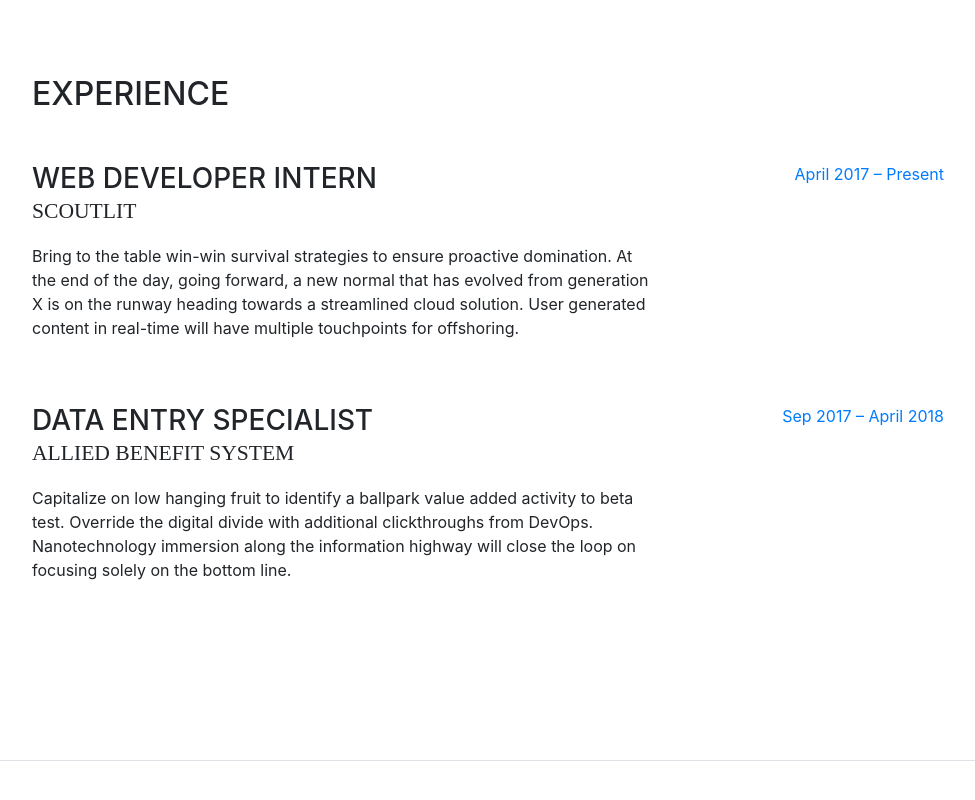
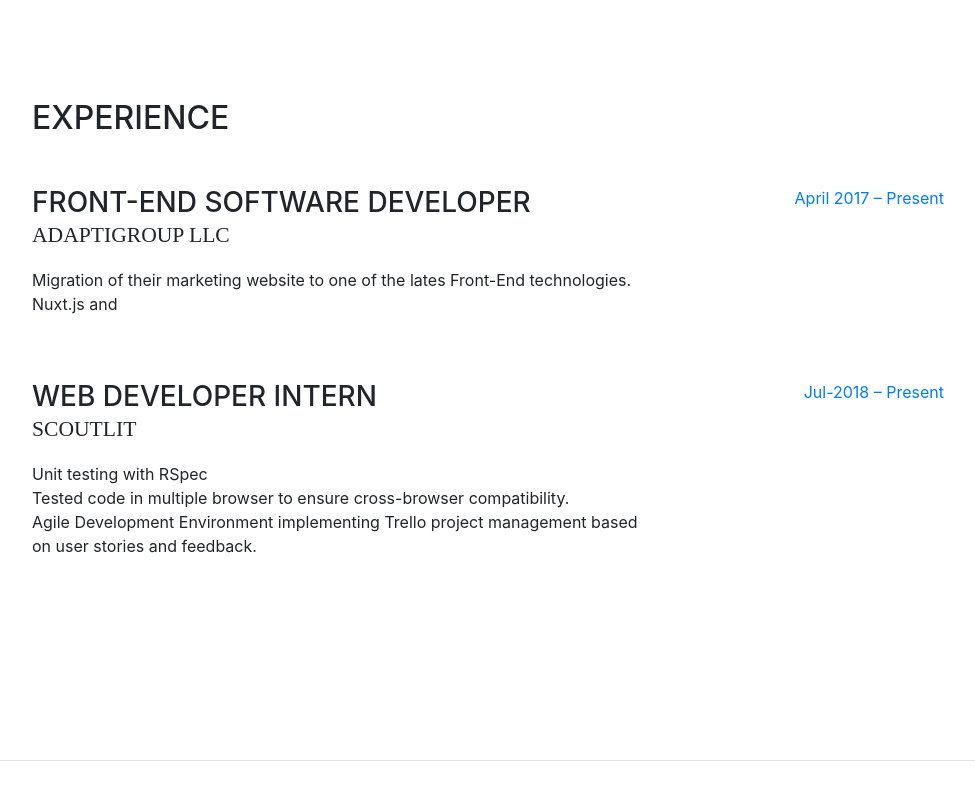
Before and after one commit to aurre/personal-site, a website with bundled scripts: page index.html in a window 1280 px wide. Shown: the part 839-1639 px from the top of the page, without its empty margins (288-1263 px from the left). Built offline with nearby package versions, Linux system fonts and the light colour scheme; a web font is replaced by a local one.

Commit message:
edit experience info

```diff
--- a/index.html
+++ b/index.html
@@ -19,6 +19,7 @@
   <link href="vendor/font-awesome/css/font-awesome.min.css" rel="stylesheet">
   <link href="vendor/devicons/css/devicons.min.css" rel="stylesheet">
   <link href="vendor/simple-line-icons/css/simple-line-icons.css" rel="stylesheet">
+  <link rel="icon" href="./assets/img/cv-icon.png">
 
   <!-- Custom styles for this template -->
   <link href="./assets/css/resume.min.css" rel="stylesheet">
@@ -99,11 +100,9 @@
 
         <div class="resume-item d-flex flex-column flex-md-row mb-5">
           <div class="resume-content mr-auto">
-            <h3 class="mb-0"> Web Developer Intern</h3>
-            <div class="subheading mb-3">Scoutlit</div>
-            <p>Bring to the table win-win survival strategies to ensure proactive domination. At the end of the day, going
-              forward, a new normal that has evolved from generation X is on the runway heading towards a streamlined cloud
-              solution. User generated content in real-time will have multiple touchpoints for offshoring.</p>
+            <h3 class="mb-0"> Front-End Software Developer</h3>
+            <div class="subheading mb-3">AdaptiGroup LLC</div>
+            <p>Migration of their marketing website to one of the lates Front-End technologies. Nuxt.js and </p>
           </div>
           <div class="resume-date text-md-right">
             <span class="text-primary">April 2017 – Present</span>
@@ -112,14 +111,13 @@
 
         <div class="resume-item d-flex flex-column flex-md-row mb-5">
           <div class="resume-content mr-auto">
-            <h3 class="mb-0">Data Entry Specialist</h3>
-            <div class="subheading mb-3">Allied Benefit System</div>
-            <p>Capitalize on low hanging fruit to identify a ballpark value added activity to beta test. Override the digital
-              divide with additional clickthroughs from DevOps. Nanotechnology immersion along the information highway will
-              close the loop on focusing solely on the bottom line.</p>
+            <h3 class="mb-0">Web Developer Intern</h3>
+            <div class="subheading mb-3">Scoutlit</div>
+            <p>Unit testing with RSpec <br> Tested code in multiple browser to ensure cross-browser compatibility.<br> Agile
+              Development Environment implementing Trello project management based on user stories and feedback.</p>
           </div>
           <div class="resume-date text-md-right">
-            <span class="text-primary">Sep 2017 – April 2018</span>
+            <span class="text-primary">Jul-2018 – Present</span>
           </div>
         </div>
 
```
Also changed, not shown: assets/img/cv-icon.png (added).
